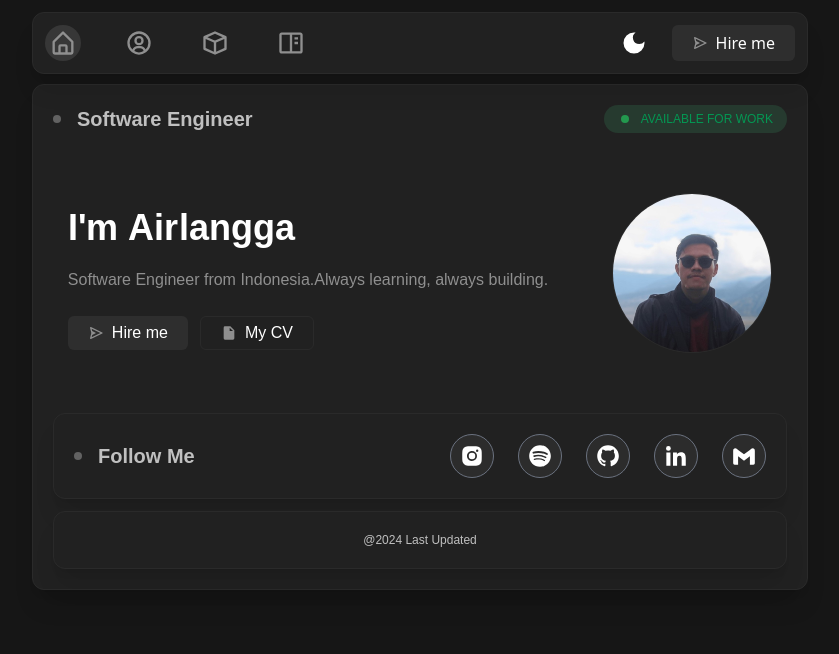
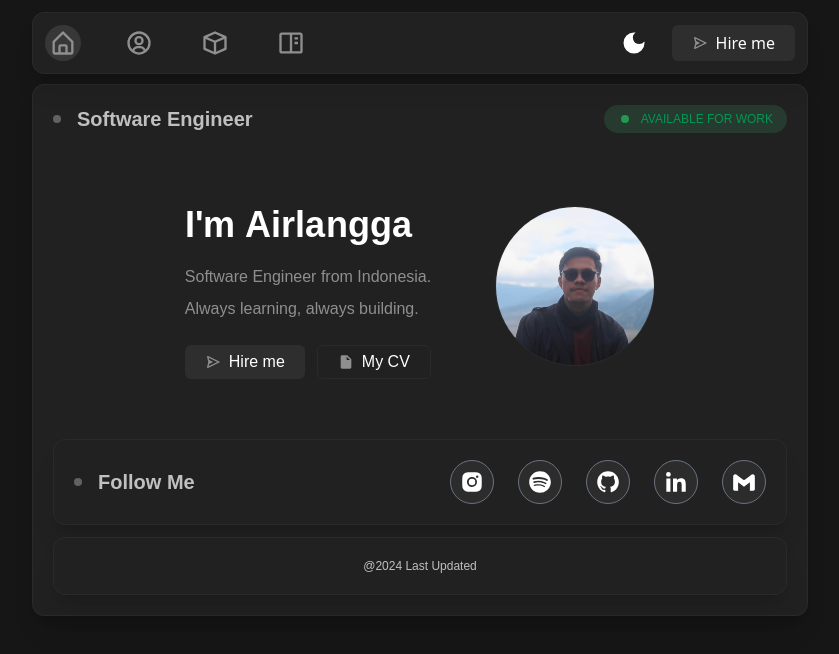
Before and after one commit to muhauliautama/portfolio-aulia, a React (Vite) app: page /home in a window 1280 px wide. Shown: the top 654 px of the page, without its empty margins (220-1059 px from the left). Built offline with nearby package versions, Linux system fonts and the light colour scheme.

Commit message:
refactor: replace inline content with DescriptionContent component

```diff
--- a/src/pages/home.tsx
+++ b/src/pages/home.tsx
@@ -73,23 +73,7 @@ const ContentResp = ({ dark }: { dark: any }) => {
       <div className="flex justify-center items-center text-start my-12 md:hidden gap-16">
         <div className="flex flex-col gap-2">
           <SplitTextContent dark={dark} />
-          <AnimatedContent>
-            <span
-              className={`${
-                !dark ? "text-grayText" : "text-white"
-              } text-md sm:text-sm`}
-            >
-              Software Engineer from Indonesia.
-            </span>
-            <span
-              className={`${
-                !dark ? "text-grayText" : "text-white"
-              } text-md sm:text-sm`}
-            >
-              Always learning, always building.
-            </span>
-            <ButtonSection dark={dark} />
-          </AnimatedContent>
+          <DescriptionContent dark={dark} />
         </div>
         <div
           className={`border  w-[160px] h-[160px] overflow-hidden rounded-full p-3 ${
@@ -124,25 +108,7 @@ const ContentResp = ({ dark }: { dark: any }) => {
           />
         </div>
         <SplitTextContent dark={dark} />
-        <AnimatedContent>
-          <div className="flex flex-col gap-2">
-            <span
-              className={`${
-                !dark ? "text-grayText" : "text-white"
-              } text-md sm:text-sm`}
-            >
-              Software Engineer from Indonesia.
-            </span>
-            <span
-              className={`${
-                !dark ? "text-grayText" : "text-white"
-              } text-md sm:text-sm`}
-            >
-              Always learning, always building.
-            </span>
-          </div>
-          <ButtonSection dark={dark} />
-        </AnimatedContent>
+        <DescriptionContent dark={dark} />
       </div>
     </section>
   );
@@ -197,3 +163,27 @@ const SplitTextContent = ({ dark }: { dark: boolean }) => {
     />
   );
 };
+
+const DescriptionContent = ({ dark }: { dark: boolean }) => {
+  return (
+    <AnimatedContent>
+      <div className="flex flex-col gap-2">
+        <span
+          className={`${
+            !dark ? "text-grayText" : "text-white"
+          } text-md sm:text-sm`}
+        >
+          Software Engineer from Indonesia.
+        </span>
+        <span
+          className={`${
+            !dark ? "text-grayText" : "text-white"
+          } text-md sm:text-sm`}
+        >
+          Always learning, always building.
+        </span>
+      </div>
+      <ButtonSection dark={dark} />
+    </AnimatedContent>
+  );
+};
```
